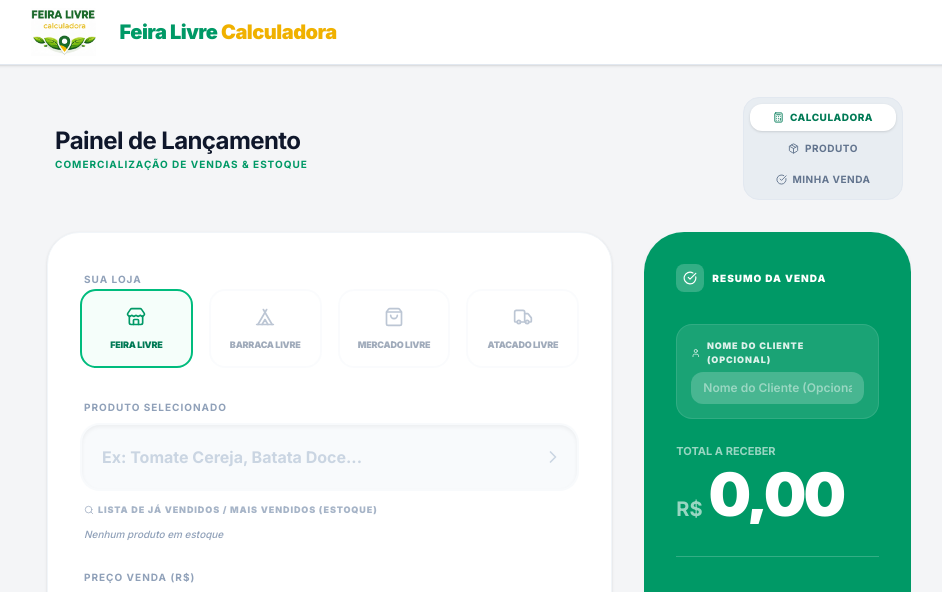
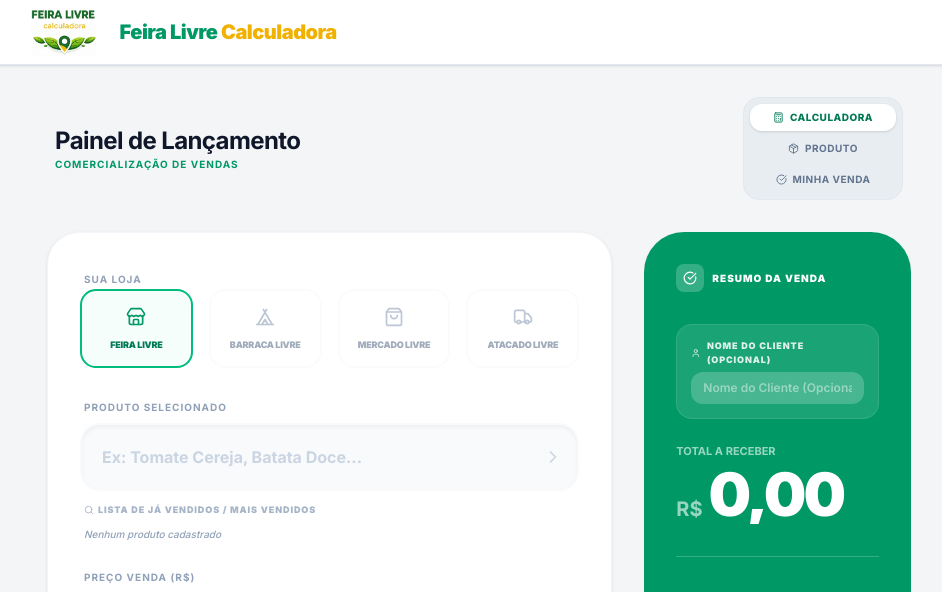
Before and after one commit to raiza3983-oss/Feira-Livre-Calculadora-, a React (Vite) app: page / in a window 1280 px wide. Shown: the top 592 px of the page, without its empty margins (161-1103 px from the left). Built offline with nearby package versions, Linux system fonts and the light colour scheme; no server answers; the database is empty.

Commit message:
fix: update gram calculation logic and UI labels
Adjust the price calculation for grams to correctly factor in weight per unit and update descriptive labels in the UI.

```diff
--- a/src/components/CalculatorScreen.tsx
+++ b/src/components/CalculatorScreen.tsx
@@ -165,10 +165,11 @@
     const basePrice = Number(price) || 0;
     const qty = Number(quantity) || 0;
 
-    // Calculadora Matemática Manual por Peso excluindo o Fator Medida
-    // Preço Total = Preço Base * Quantidade. No caso do grama, dividimos a quantidade por 1000.
+    // Calculadora Matemática Manual por Peso com Fator Medida de Gramas
+    // Preço Total = (Preço do Quilo / 1000) * Gramas * Quantidade
     if (unit === 'gram') {
-      return basePrice * (qty / 1000);
+      const g = Number(weightPerUnit) || 0;
+      return (basePrice / 1000) * g * qty;
     }
     return basePrice * qty;
   };
@@ -180,7 +181,7 @@
         setWeightPerUnit(1);
         break;
       case 'gram':
-        setWeightPerUnit(1);
+        setWeightPerUnit(1000);
         break;
       case 'unit':
         setWeightPerUnit(1);
@@ -760,9 +761,9 @@
                 activeTab === 'calculator' ? "uppercase" : "normal-case"
               )}>
                 {activeTab === 'calculator'
-                  ? 'COMERCIALIZAÇÃO DE VENDAS & ESTOQUE'
+                  ? 'COMERCIALIZAÇÃO DE VENDAS'
                   : activeTab === 'products'
-                    ? 'REGISTRO DE PRODUTO, CONTROLE DE QUANTIDADE DE ESTOQUE.'
+                    ? 'REGISTRO DE PRODUTO & CONTROLE DE QUANTIDADE.'
                     : 'Registro de venda, histórico de venda salva.'}
               </p>
             </div>
@@ -865,7 +866,7 @@
                   {/* Mais Vendidos / Sugestões Rápidas */}
                   <div className="mt-1 flex flex-col gap-1.5">
                     <span className="text-[9px] font-black uppercase tracking-widest text-slate-400/80 ml-1 flex items-center gap-1">
-                      <Search size={10} /> Lista de Já Vendidos / Mais Vendidos (Estoque)
+                      <Search size={10} /> Lista de Já Vendidos / Mais Vendidos
                     </span>
                     <div className="flex flex-wrap gap-2 max-h-32 overflow-y-auto py-1 pr-1">
                       {(() => {
@@ -901,7 +902,7 @@
                           );
                         })
                       ) : (
-                        <span className="text-[10px] text-slate-400 italic font-medium ml-1">Nenhum produto em estoque</span>
+                        <span className="text-[10px] text-slate-400 italic font-medium ml-1">Nenhum produto cadastrado</span>
                       );
                     })()}
                     </div>
@@ -1565,21 +1566,6 @@
                         <div className="space-y-2 flex-grow">
                           <div className="flex flex-wrap items-center gap-2">
                             <span className="font-bold text-slate-800 text-sm">{p.name}</span>
-                            <span className={cn(
-                              "text-[9px] font-bold py-0.5 px-2.5 rounded-full uppercase tracking-wider border",
-                              isAvailable
-                                ? isLowStock
-                                  ? "bg-amber-50 border-amber-200 text-amber-600 animate-pulse"
-                                  : "bg-emerald-50 border-emerald-100 text-emerald-600"
-                                : "bg-rose-50 border-rose-100 text-rose-500"
-                            )}>
-                              {isAvailable
-                                ? isLowStock
-                                  ? "⚠️ Estoque Acabando"
-                                  : "🟢 Em Estoque"
-                                : "🔴 Sem Estoque"
-                              }
-                            </span>
                           </div>
 
                           <div className="grid grid-cols-1 sm:grid-cols-2 gap-x-6 gap-y-1.5 text-[10px] font-bold text-slate-500 uppercase">
@@ -1618,8 +1604,8 @@
               ) : (
                 <div className="text-center py-12 text-slate-400">
                   <Package className="mx-auto mb-3 opacity-30" size={36} />
-                  <p className="text-xs font-semibold uppercase tracking-wider">Nenhum produto cadastrado no estoque</p>
-                  <p className="text-[10px] mt-1 text-slate-400 normal-case font-medium">Adicione seu primeiro produto usando o formulário ao lado para começar o controle!</p>
+                  <p className="text-xs font-semibold uppercase tracking-wider">Nenhum produto cadastrado</p>
+                  <p className="text-[10px] mt-1 text-slate-400 normal-case font-medium">Adicione seu primeiro produto usando o formulário ao lado!</p>
                 </div>
               )}
             </div>
@@ -1649,7 +1635,7 @@
                     <div className="space-y-2">
                       <h3 className="text-2xl font-black text-slate-900 tracking-tight">Excluir Produto?</h3>
                       <p className="text-sm text-slate-500 font-medium px-4">
-                        Deseja realmente remover o produto <span className="text-slate-900 font-bold">"{products.find(p => p.id === productToDelete)?.name}"</span> do estoque?
+                        Deseja realmente remover o produto <span className="text-slate-900 font-bold">"{products.find(p => p.id === productToDelete)?.name}"</span>?
                       </p>
                     </div>
                     <div className="grid grid-cols-2 gap-3 w-full pt-4">
```
